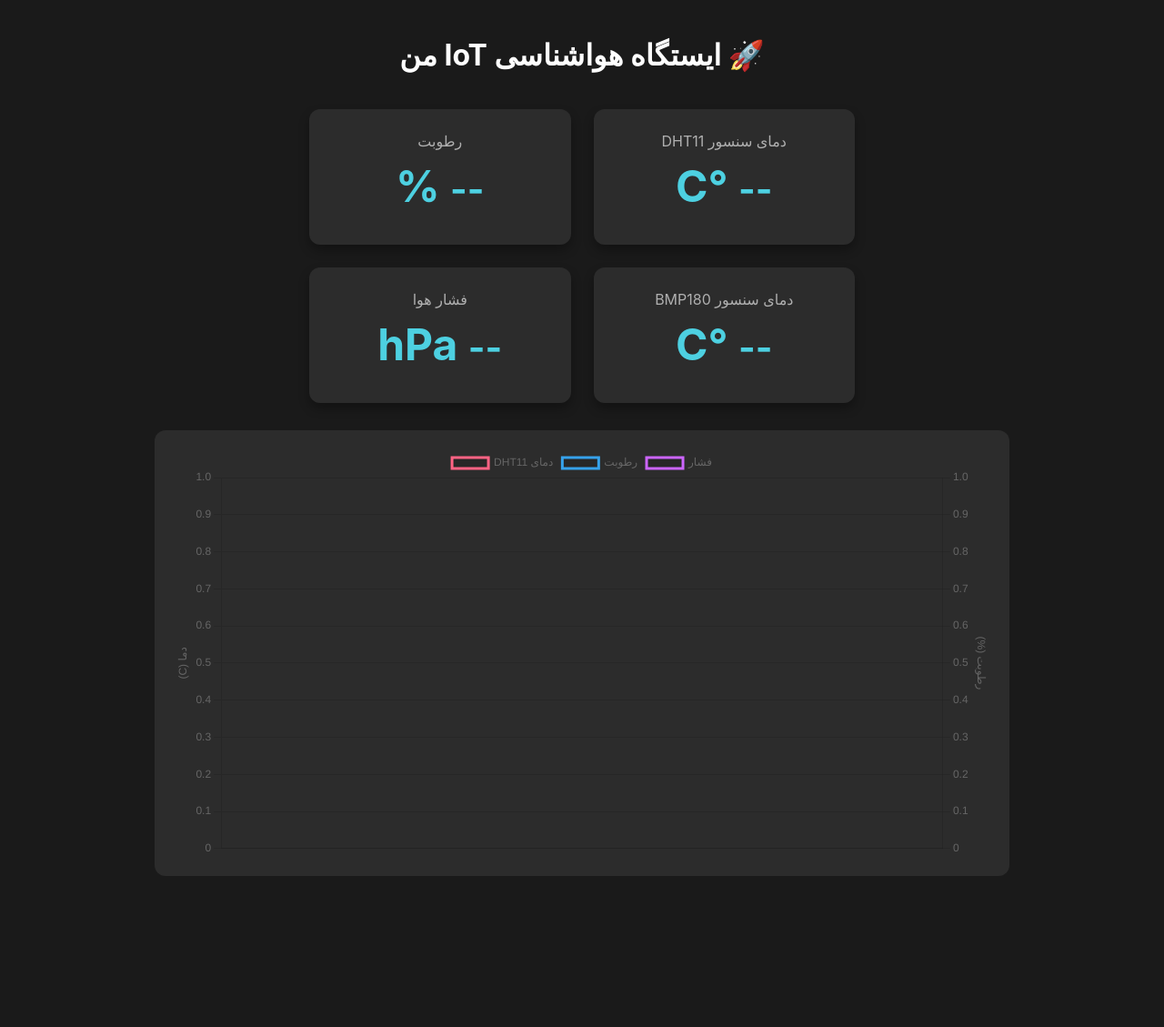
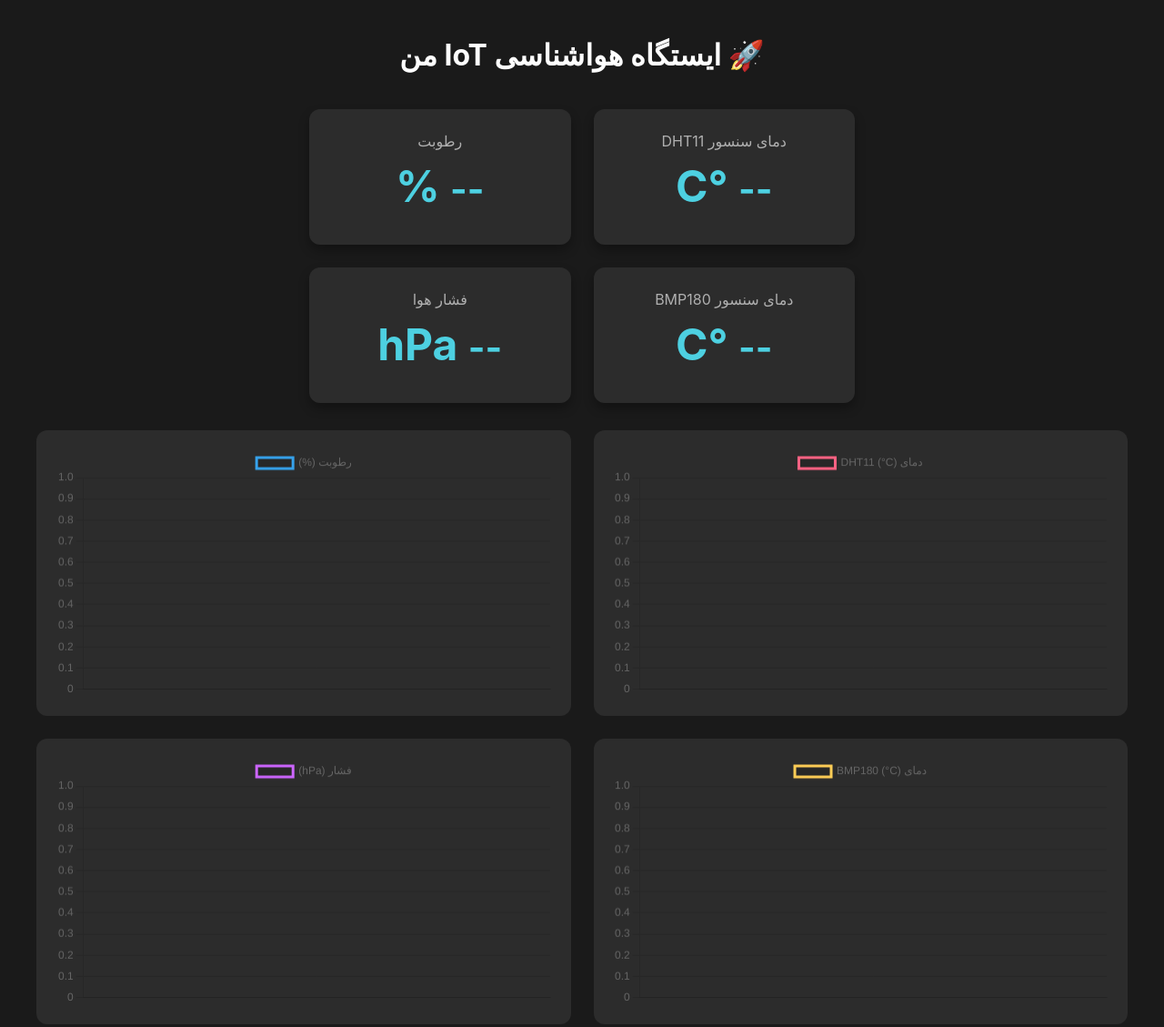
Before and after one commit to maziar-iot/my-weather-station, a plain HTML site: page index.html in a window 1280 px wide. Shown: the whole page at 91% size. Before the commit the page ends 983 px from the top, so only its background shows below. Drawn offline with nearby package versions, Linux system fonts and the light colour scheme; no server answers.

Commit message:
Update index.html

```diff
--- a/index.html
+++ b/index.html
@@ -13,7 +13,21 @@
         .value { font-size: 2.5em; font-weight: bold; color: #4dd0e1; margin: 10px 0; min-height: 48px; }
         .label { font-size: 1em; color: #b0b0b0; }
         .unit { font-size: 1.2em; color: #4dd0e1; }
-        .chart-container { background-color: #2c2c2c; padding: 20px; border-radius: 12px; margin-top: 30px; max-width: 900px; width: 100%; }
+        /* استایل برای نگهدارنده نمودارها */
+        .charts-grid {
+            display: grid;
+            grid-template-columns: repeat(2, 1fr); /* نمایش دو نمودار در هر ردیف */
+            gap: 25px;
+            margin-top: 30px;
+            max-width: 1200px;
+            width: 100%;
+        }
+        .chart-container { background-color: #2c2c2c; padding: 20px; border-radius: 12px; }
+        /* تنظیمات برای نمایش تک ستونه در موبایل */
+        @media (max-width: 768px) {
+            .container { grid-template-columns: 1fr; }
+            .charts-grid { grid-template-columns: 1fr; }
+        }
     </style>
 </head>
 <body>
@@ -26,8 +40,19 @@
         <div class="card"><div class="label">فشار هوا</div><div class="value"><span id="pressure">--</span><span class="unit"> hPa</span></div></div>
     </div>
 
-    <div class="chart-container">
-        <canvas id="sensorChart"></canvas>
+    <div class="charts-grid">
+        <div class="chart-container">
+            <canvas id="dhtTempChart"></canvas>
+        </div>
+        <div class="chart-container">
+            <canvas id="humidityChart"></canvas>
+        </div>
+        <div class="chart-container">
+            <canvas id="bmpTempChart"></canvas>
+        </div>
+        <div class="chart-container">
+            <canvas id="pressureChart"></canvas>
+        </div>
     </div>
 
     <script>
@@ -35,26 +60,29 @@
         const LATEST_DATA_URL = `${API_BASE_URL}/get_data`;
         const HISTORY_URL = `${API_BASE_URL}/history`;
 
-        // --- تنظیمات اولیه نمودار ---
-        const ctx = document.getElementById('sensorChart').getContext('2d');
-        const sensorChart = new Chart(ctx, {
-            type: 'line',
-            data: {
-                labels: [], // زمان‌ها در اینجا قرار می‌گیرند
-                datasets: [
-                    { label: 'دمای DHT11', borderColor: '#ff6384', data: [], yAxisID: 'y-temp' },
-                    { label: 'رطوبت', borderColor: '#36a2eb', data: [], yAxisID: 'y-humidity' },
-                    { label: 'فشار', borderColor: '#cc65fe', data: [], yAxisID: 'y-pressure' }
-                ]
-            },
-            options: {
-                scales: {
-                    'y-temp': { type: 'linear', position: 'left', title: { display: true, text: 'دما (C)' } },
-                    'y-humidity': { type: 'linear', position: 'right', title: { display: true, text: 'رطوبت (%)' }, grid: { drawOnChartArea: false } },
-                    'y-pressure': { type: 'linear', position: 'right', title: { display: true, text: 'فشار (hPa)' }, grid: { drawOnChartArea: false }, display: false } // محور فشار مخفی است
-                }
-            }
-        });
+        // تابع کمکی برای ساخت یک نمودار جدید
+        function createChart(canvasId, label, color) {
+            const ctx = document.getElementById(canvasId).getContext('2d');
+            return new Chart(ctx, {
+                type: 'line',
+                data: {
+                    labels: [],
+                    datasets: [{
+                        label: label,
+                        borderColor: color,
+                        data: [],
+                        tension: 0.1
+                    }]
+                },
+                options: { legend: { labels: { fontColor: "white" } } }
+            });
+        }
+
+        // ساخت ۴ نمودار مجزا
+        const dhtTempChart = createChart('dhtTempChart', 'دمای DHT11 (°C)', '#ff6384');
+        const humidityChart = createChart('humidityChart', 'رطوبت (%)', '#36a2eb');
+        const bmpTempChart = createChart('bmpTempChart', 'دمای BMP180 (°C)', '#ffce56');
+        const pressureChart = createChart('pressureChart', 'فشار (hPa)', '#cc65fe');
 
         function updateElement(id, value) {
             const element = document.getElementById(id);
@@ -71,22 +99,33 @@
                 updateElement("bmp-temp", latestData.bmp_temp);
                 updateElement("pressure", latestData.pressure);
 
-                // دریافت داده‌های تاریخی برای نمودار
+                // دریافت داده‌های تاریخی برای نمودارها
                 const historyResponse = await fetch(HISTORY_URL);
                 const historyData = await historyResponse.json();
 
-                // آماده‌سازی داده‌ها برای نمودار
+                // آماده‌سازی داده‌ها
                 const labels = historyData.map(d => new Date(d.timestamp).toLocaleTimeString('fa-IR'));
                 const dhtTemps = historyData.map(d => d.dht_temp);
                 const humidities = historyData.map(d => d.humidity);
+                const bmpTemps = historyData.map(d => d.bmp_temp);
                 const pressures = historyData.map(d => d.pressure);
 
-                // به‌روزرسانی نمودار
-                sensorChart.data.labels = labels;
-                sensorChart.data.datasets[0].data = dhtTemps;
-                sensorChart.data.datasets[1].data = humidities;
-                sensorChart.data.datasets[2].data = pressures; // داده‌های فشار در دیتاست باقی می‌مانند
-                sensorChart.update();
+                // به‌روزرسانی هر ۴ نمودار
+                dhtTempChart.data.labels = labels;
+                dhtTempChart.data.datasets[0].data = dhtTemps;
+                dhtTempChart.update();
+
+                humidityChart.data.labels = labels;
+                humidityChart.data.datasets[0].data = humidities;
+                humidityChart.update();
+
+                bmpTempChart.data.labels = labels;
+                bmpTempChart.data.datasets[0].data = bmpTemps;
+                bmpTempChart.update();
+
+                pressureChart.data.labels = labels;
+                pressureChart.data.datasets[0].data = pressures;
+                pressureChart.update();
 
             } catch (error) {
                 console.error("Could not fetch data:", error);
@@ -94,7 +133,7 @@
         }
 
         updateDashboard();
-        setInterval(updateDashboard, 60000); // آپدیت هر دقیقه
+        setInterval(updateDashboard, 60000);
     </script>
 </body>
 </html>
```
